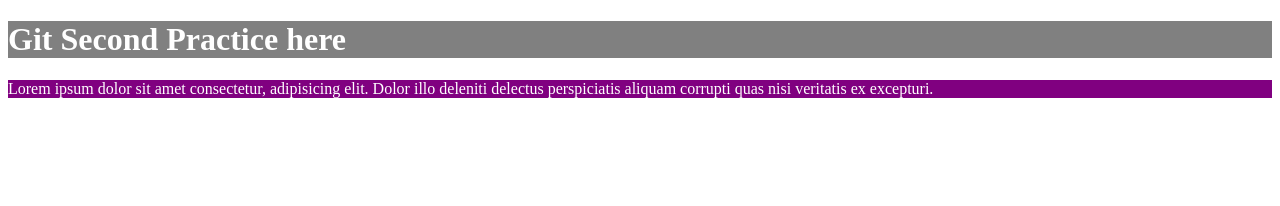
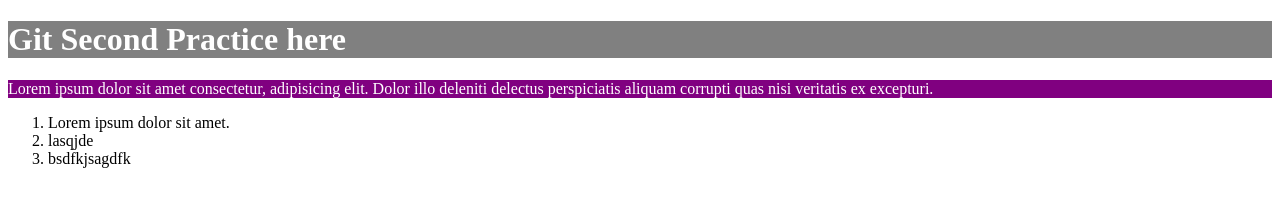
Before and after one commit to git-zahidul-islam/git-second-prac, a plain HTML site: page index.html in a window 1280 px wide. Drawn offline with Linux system fonts and the light colour scheme.

Commit message:
add ol items

```diff
--- a/index.html
+++ b/index.html
@@ -9,5 +9,12 @@
 <body>
     <h1>Git Second Practice here</h1>
     <p>Lorem ipsum dolor sit amet consectetur, adipisicing elit. Dolor illo deleniti delectus perspiciatis aliquam corrupti quas nisi veritatis ex excepturi.</p>
+    <div class="holla">
+        <ol>
+            <li>Lorem ipsum dolor sit amet.</li>
+            <li>lasqjde</li>
+            <li>bsdfkjsagdfk</li>
+        </ol>
+    </div>
 </body>
 </html>
```
